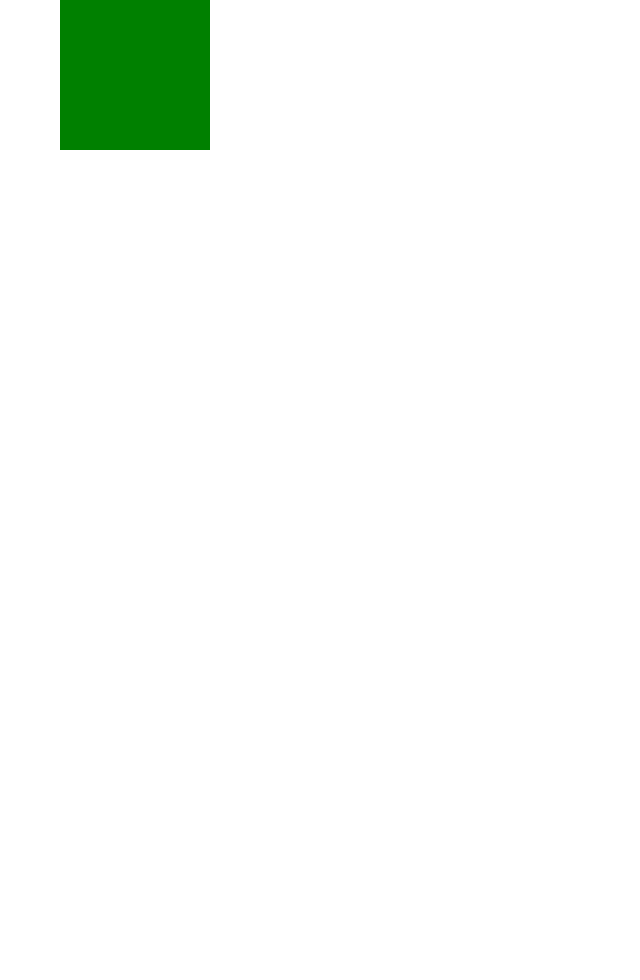
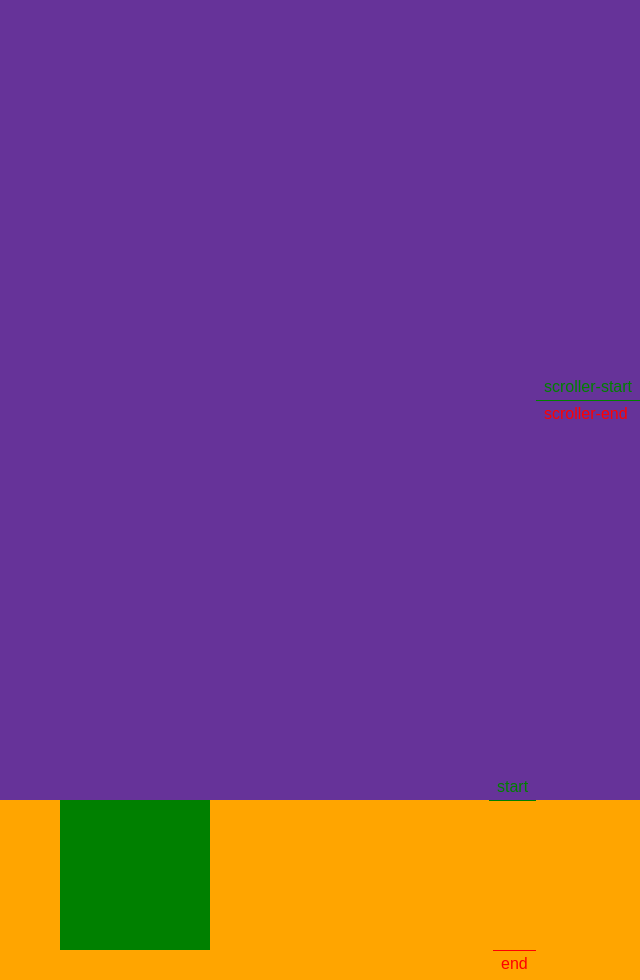
Before and after one commit to Veenoway/curve-integration, a website: page index.html in a window 1280 px wide. Shown: the whole page, without its empty margins (640-1280 px from the left). Before the commit the page ends 800 px from the top, so only its background shows below. Drawn offline with nearby package versions, Linux system fonts and the light colour scheme.

Commit message:
feature: start end on scrollTrigger

```diff
--- a/app.js
+++ b/app.js
@@ -2,4 +2,11 @@ gsap.to(".square", {
   x: 700,
   duration: 3,
   ease: "bounce",
+  scrollTrigger: {
+    trigger: ".square",
+    start: "top center",
+    end: "bottom center",
+    markers: true,
+    toggleClass: "red",
+  },
 });
--- a/index.html
+++ b/index.html
@@ -11,6 +11,7 @@
     <div class="first-box"></div>
     <div class="second-box">
       <div class="square"></div>
+      <div class="square2"></div>
     </div>
     <script src="https://cdnjs.cloudflare.com/ajax/libs/gsap/3.12.4/gsap.min.js"></script>
     <script src="https://cdnjs.cloudflare.com/ajax/libs/gsap/3.12.4/ScrollTrigger.min.js"></script>
--- a/style.css
+++ b/style.css
@@ -2,20 +2,17 @@ body {
   margin: 0;
 }
 
-.first-section,
-.second-section {
+.first-box,
+.second-box {
   width: 100vw;
   height: 100vh;
-  display: flex;
-  justify-content: center;
-  align-items: center;
 }
 
-.first-section {
+.first-box {
   background-color: rebeccapurple;
 }
 
-.second-section {
+.second-box {
   background-color: orange;
 }
 
@@ -24,3 +21,7 @@ body {
   height: 150px;
   background-color: green;
 }
+
+.red {
+  background-color: red;
+}
```
